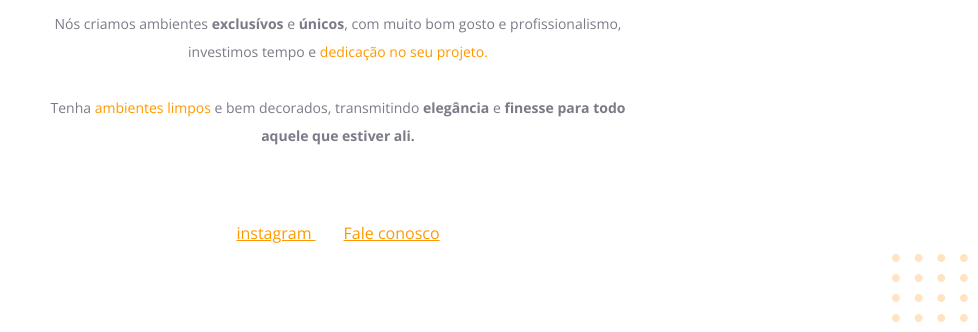
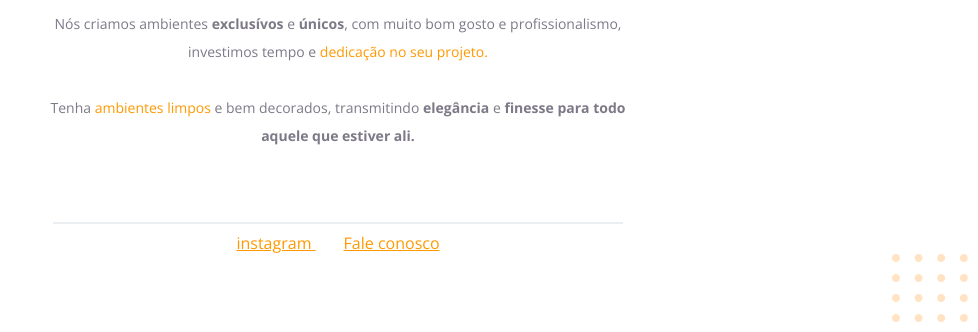
Before and after one commit to Luiz-Gustavo-Machado/Projeto-01, a plain HTML site: page index.html in a window 1280 px wide. Shown: the part 468-800 px from the top of the page, without its empty margins (302-1280 px from the left). Drawn offline with nearby package versions, Linux system fonts and the light colour scheme.

Commit message:
adding line

```diff
--- a/index.html
+++ b/index.html
@@ -34,6 +34,7 @@
 
     <div id="fooder">
 
+        <div id="line"></div>
 
         <a
         target="_blank"
```
